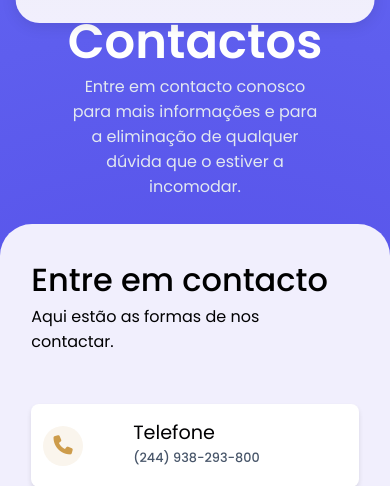
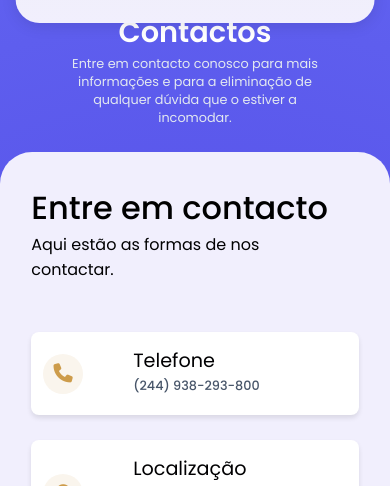
Before and after one commit to alexxsakawany/GBM-Educacion, a Flask app: page /contactos in a window 390 px wide. Shown: the part 162-648 px from the top of the page. Run offline with Flask 3, Linux system fonts and the light colour scheme.

Commit message:
bug kill 1.3

```diff
--- a/static/css/contactos/contactos.css
+++ b/static/css/contactos/contactos.css
@@ -3,7 +3,6 @@
 
 /* Paginda de inscrição*/
 @import url(/static/css/inscricao/header.css);
-@import url(/static/css/inscricao/style.css);
 @import url(/static/css/inscricao/footer.css);
 
 /* Fontes CSS */
@@ -211,3 +210,42 @@ body {
 
 
 }
+
+
+/* Responsividade : telas menores */
+
+@media (max-width: 572px) {
+  .page-title {
+    h2 {
+      font-size: 0.8rem;
+    }
+
+    h1 {
+      font-size: 1.8rem;
+      line-height: 1.8rem;
+    }
+
+    p {
+      font-size: 0.8rem;
+    }
+  }
+
+}
+
+@media (max-width: 334px) {
+  .page-title {
+    h2 {
+      font-size: 0.4rem;
+    }
+
+    h1 {
+      font-size: 1.2rem;
+      line-height: 1.2rem;
+    }
+
+    p {
+      font-size: 0.4rem;
+    }
+  }
+
+}
```
